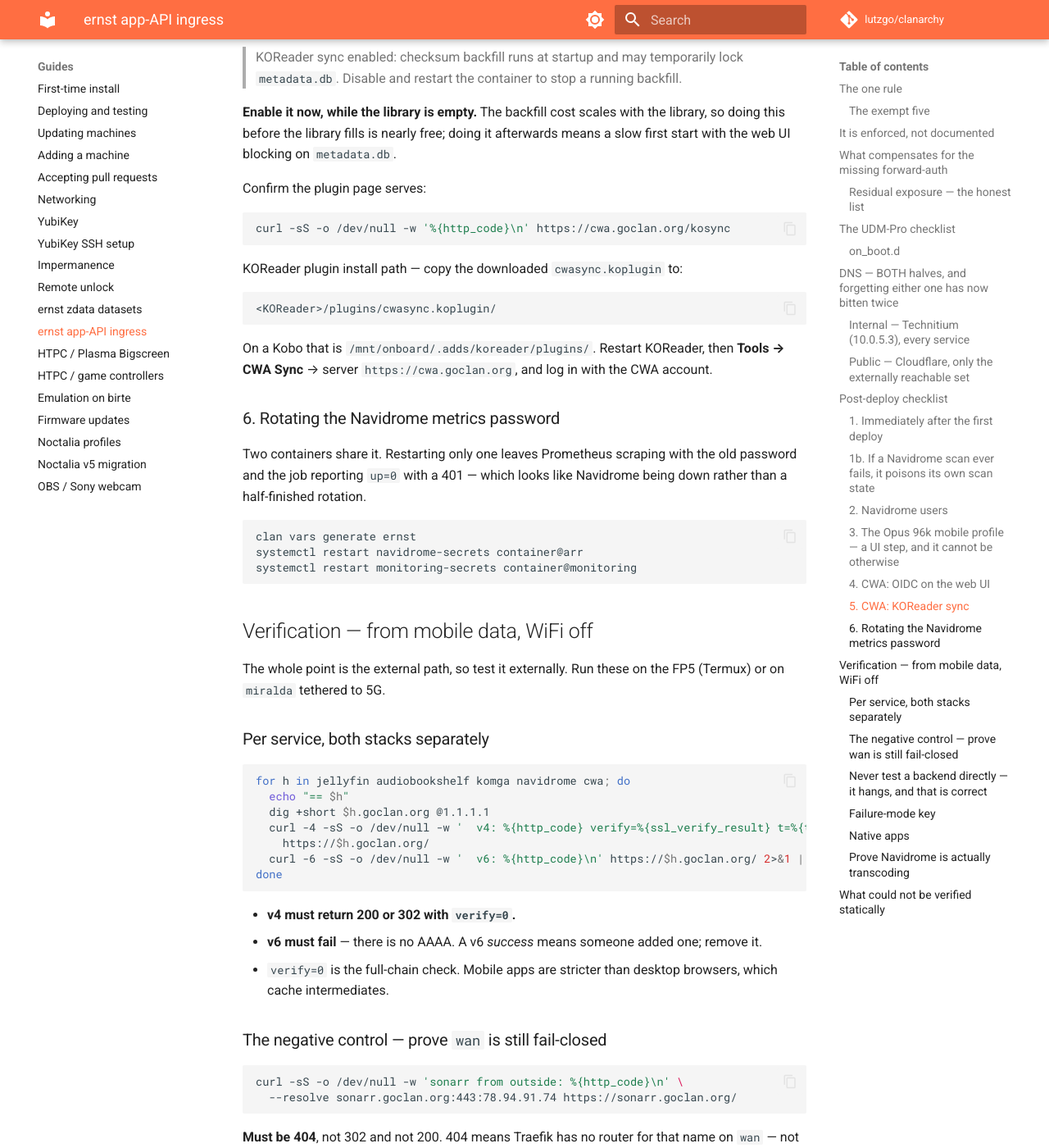
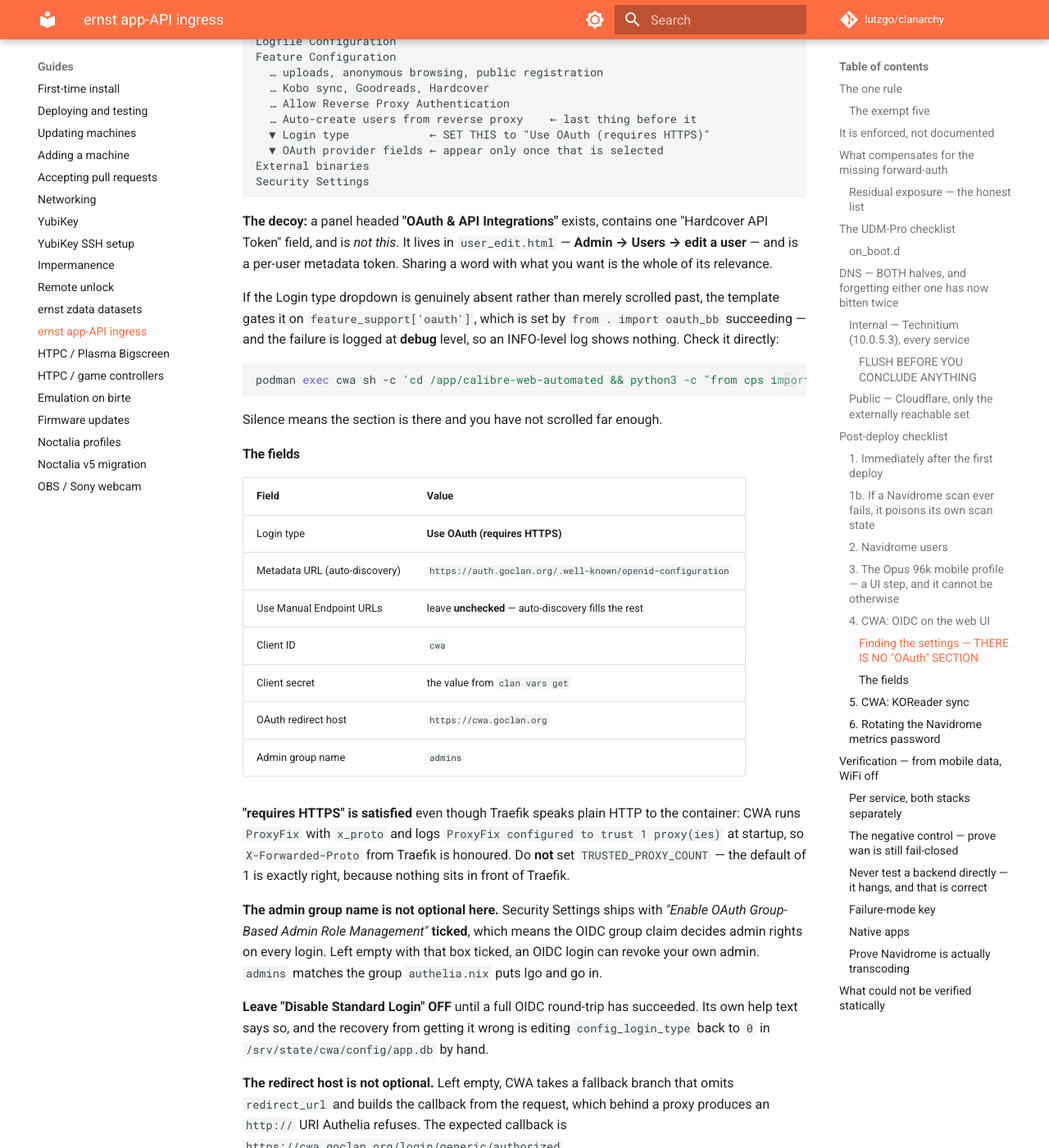
Before and after one commit to lutzgo/clanarchy, an MkDocs documentation site: the page built from docs/guides/ernst-app-api-ingress.md, in a window 1280 px wide and 1400 px high, scrolled down 7891 px. Shown: the whole window at 82% size. Built offline with MkDocs 1.6.1 and Material for MkDocs 9.7.7, drawn with Linux system fonts in a browser that asks for light colours; comment, search, counter and statistics services are not loaded; some of the changed text lies outside the part shown.

Commit message:
Write down the two things that actually cost time during setup
Both found by walking the checklist on the live system, and both are the kind
of thing that is obvious once known and unfindable before.

CWA HAS NO "OAuth" SECTION. The guide said "Admin -> Edit Basic Configuration
-> OAuth", which does not exist. The fields are a collapsed block under Feature
Configuration, revealed only by setting the "Login type" dropdown to "Use OAuth
(requires HTTPS)" — they sit between "Auto-create users from reverse proxy" and
"External binaries" and render as nothing until that dropdown changes.

There is also a decoy: a panel headed "OAuth & API Integrations" containing one
Hardcover API Token field. It is in user_edit.html — Admin -> Users -> edit a
user — and is a per-user metadata token. Sharing a word with what you want is
the whole of its relevance. Documented by name so the next person stops looking
at it immediately.

Plus the check for whether the section is genuinely absent rather than scrolled
past: it is gated on `from . import oauth_bb` succeeding, and that failure is
logged at DEBUG, so an INFO-level log shows nothing at all.

Two settings that must be got right at the same time, because both fail late:
the admin group name must be `admins` (Security Settings ships with "Enable
OAuth Group-Based Admin Role Management" TICKED, so an empty group name lets an
OIDC login revoke your own admin), and "Disable Standard Login" must stay off
until a full round-trip works, since the recovery is hand-editing
config_login_type in app.db.

Also recorded: "requires HTTPS" is satisfied through Traefik because CWA runs
ProxyFix with x_proto and logs "trust 1 proxy(ies)" at startup. Do not set
TRUSTED_PROXY_COUNT; 1 is correct when nothing sits in front of Traefik.

FLUSH DNS BEFORE CONCLUDING ANYTHING. A lookup made before a Technitium zone
existed leaves a cached NXDOMAIN, and the zone's SOA minimum is 900s — so a
correct record keeps failing for up to fifteen minutes and reads as a broken
zone. Cost one debugging round here. It is the same mechanism traefik.nix
documents for ACME, where a premature query poisoned a public resolver for
thirty minutes. systemd-resolved and Chrome cache separately and clearing one
does not clear the other.

Co-Authored-By: Claude Opus 5 <noreply@anthropic.com>
Claude-Session: https://claude.ai/code/session_01Hiqej4Uh82Dw4vWwLrGhsc

````diff
--- a/docs/guides/ernst-app-api-ingress.md
+++ b/docs/guides/ernst-app-api-ingress.md
@@ -137,7 +137,36 @@ name that is configured.
 ### Internal — Technitium (10.0.5.3), every service
 
 One A record per hostname → **`10.0.90.12`** (Traefik). Every `*.goclan.org`
-service name needs one, exposed externally or not.
+service name needs one, exposed externally or not. The established shape is a
+small **zone per service name** with an `@ A` record, matching the existing
+entries.
+
+#### FLUSH BEFORE YOU CONCLUDE ANYTHING
+
+A lookup made *before* the zone existed leaves a cached **NXDOMAIN**, and the
+zone's SOA minimum is **900 s** — so a correct record can keep failing for up
+to fifteen minutes and look like a broken zone. This has already burned one
+debugging round here, and it is the same mechanism `traefik.nix` documents at
+length for ACME, where a premature query poisoned a public resolver for thirty
+minutes.
+
+Two caches, and clearing one does not clear the other:
+
+```bash
+resolvectl flush-caches          # systemd-resolved, on the client
+```
+```
+chrome://net-internals/#dns  →  Clear host cache      # Chrome's own
+```
+
+Then verify against Technitium directly before believing anything downstream:
+
+```bash
+dig +short @10.0.5.3 <name>.goclan.org     # must answer 10.0.90.12
+dig +short <name>.goclan.org               # your resolver, post-flush
+```
+
+If the first answers and the second does not, it is cache — not config.
 
 ### Public — Cloudflare, only the externally reachable set
 
@@ -284,15 +313,73 @@ OAuth-related variable is `OAUTH_SSL_STRICT`. This is typed in once.
 clan vars get ernst authelia-oidc-cwa/cwa-client-secret
 ```
 
-Then **Admin → Edit Basic Configuration → OAuth**:
+#### Finding the settings — THERE IS NO "OAuth" SECTION
+
+This cost several rounds of looking, so it is written down precisely.
+
+Go to **Admin → Edit Basic Configuration**. The OAuth fields are **not** a
+section of their own and are **not** visible when the page loads. They are a
+collapsed block under **Feature Configuration**, revealed only by changing one
+dropdown:
+
+```
+Server Configuration
+Logfile Configuration
+Feature Configuration
+  … uploads, anonymous browsing, public registration
+  … Kobo sync, Goodreads, Hardcover
+  … Allow Reverse Proxy Authentication
+  … Auto-create users from reverse proxy    ← last thing before it
+  ▼ Login type            ← SET THIS to "Use OAuth (requires HTTPS)"
+  ▼ OAuth provider fields ← appear only once that is selected
+External binaries
+Security Settings
+```
+
+**The decoy:** a panel headed **"OAuth & API Integrations"** exists, contains
+one "Hardcover API Token" field, and is *not this*. It lives in
+`user_edit.html` — **Admin → Users → edit a user** — and is a per-user metadata
+token. Sharing a word with what you want is the whole of its relevance.
+
+If the Login type dropdown is genuinely absent rather than merely scrolled
+past, the template gates it on `feature_support['oauth']`, which is set by
+`from . import oauth_bb` succeeding — and the failure is logged at **debug**
+level, so an INFO-level log shows nothing. Check it directly:
+
+```bash
+podman exec cwa sh -c 'cd /app/calibre-web-automated && python3 -c "from cps import oauth_bb"'
+```
+
+Silence means the section is there and you have not scrolled far enough.
+
+#### The fields
 
 | Field | Value |
 |---|---|
-| Provider | Generic / OIDC |
-| Metadata URL | `https://auth.goclan.org/.well-known/openid-configuration` |
+| Login type | **Use OAuth (requires HTTPS)** |
+| Metadata URL (auto-discovery) | `https://auth.goclan.org/.well-known/openid-configuration` |
+| Use Manual Endpoint URLs | leave **unchecked** — auto-discovery fills the rest |
 | Client ID | `cwa` |
 | Client secret | the value from `clan vars get` |
 | OAuth redirect host | `https://cwa.goclan.org` |
+| Admin group name | `admins` |
+
+**"requires HTTPS" is satisfied** even though Traefik speaks plain HTTP to the
+container: CWA runs `ProxyFix` with `x_proto` and logs
+`ProxyFix configured to trust 1 proxy(ies)` at startup, so `X-Forwarded-Proto`
+from Traefik is honoured. Do **not** set `TRUSTED_PROXY_COUNT` — the default of
+1 is exactly right, because nothing sits in front of Traefik.
+
+**The admin group name is not optional here.** Security Settings ships with
+*"Enable OAuth Group-Based Admin Role Management"* **ticked**, which means the
+OIDC group claim decides admin rights on every login. Left empty with that box
+ticked, an OIDC login can revoke your own admin. `admins` matches the group
+`authelia.nix` puts lgo and go in.
+
+**Leave "Disable Standard Login" OFF** until a full OIDC round-trip has
+succeeded. Its own help text says so, and the recovery from getting it wrong is
+editing `config_login_type` back to `0` in `/srv/state/cwa/config/app.db` by
+hand.
 
 **The redirect host is not optional.** Left empty, CWA takes a fallback branch
 that omits `redirect_url` and builds the callback from the request, which
````
